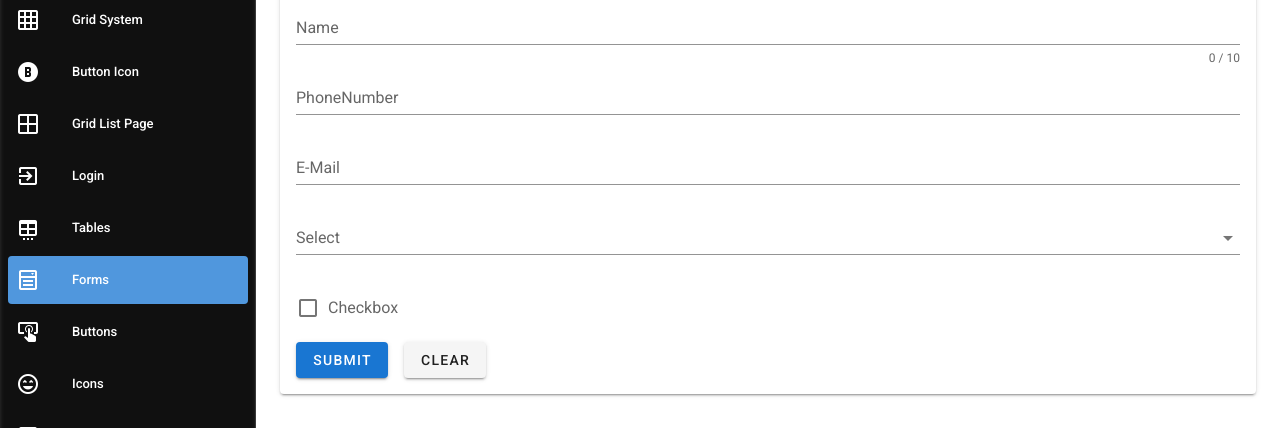
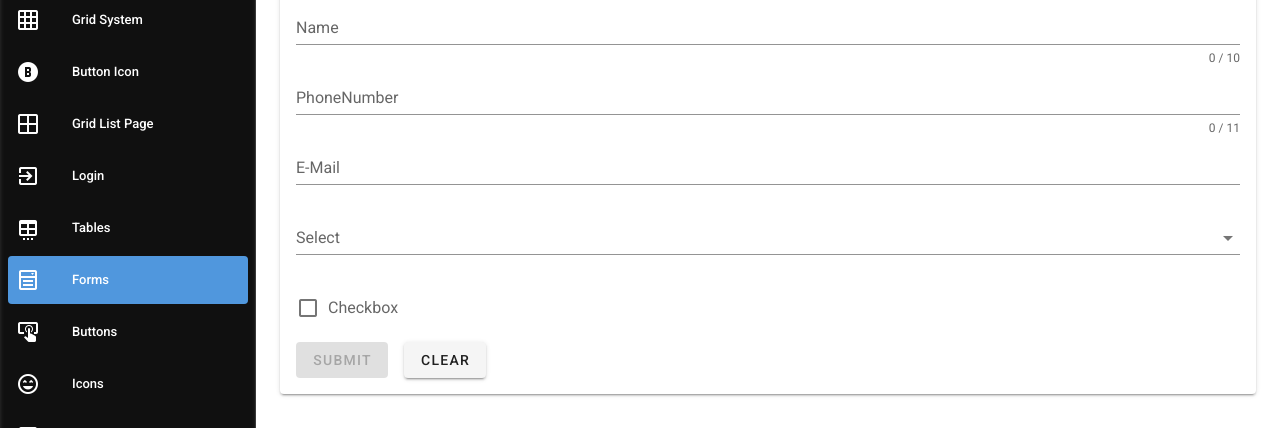
Before and after one commit to songnumber1/my-front-end, a Vue app: page /forms in a window 1280 px wide. Shown: the part 172-600 px from the top of the page. Built offline with nearby package versions, Linux system fonts and the light colour scheme.

Commit message:
Vue&Vuetify 강의 Ep05_2 - Form Validation 2탄 | vee-validate | 유효성검사

```diff
--- a/src/views/Forms.vue
+++ b/src/views/Forms.vue
@@ -6,9 +6,13 @@
 			</v-car-title>
 
 			<v-card-text>
-				<validation-observer>
-					<v-form>
-						<validation-provider name="Name" rules="max:10" v-slot="{ errors }">
+				<validation-observer ref="observer" v-slot="{ invalid }">
+					<v-form @submit.prevent="submit">
+						<validation-provider
+							name="Name"
+							rules="required|max:10"
+							v-slot="{ errors }"
+						>
 							<v-text-field
 								label="Name"
 								v-model="name"
@@ -18,23 +22,77 @@
 							</v-text-field>
 						</validation-provider>
 
-						<validation-provider>
-							<v-text-field label="PhoneNumber"> </v-text-field>
+						<validation-provider
+							name="PhoneNumber"
+							v-slot="{ errors }"
+							:rules="{
+								required: true,
+								numeric: true,
+								digits: 11
+							}"
+						>
+							<v-text-field
+								v-model="phoneNumber"
+								:counter="11"
+								label="PhoneNumber"
+								:error-messages="errors"
+							></v-text-field>
 						</validation-provider>
 
-						<validation-provider>
-							<v-text-field label="E-Mail"> </v-text-field>
+						<validation-provider
+							v-slot="{ errors }"
+							name="E-Mail"
+							:rules="{
+								required: true,
+								email: true
+							}"
+						>
+							<v-text-field
+								label="E-Mail"
+								v-model="email"
+								:error-messages="errors"
+							></v-text-field>
 						</validation-provider>
 
-						<validation-provider>
-							<v-select label="Select" :items="items"> </v-select>
+						<validation-provider
+							v-slot="{ errors }"
+							name="Select"
+							label="Select"
+							:rules="{
+								required: true
+							}"
+						>
+							<v-select
+								label="Select"
+								:items="items"
+								v-model="select"
+								:error-messages="errors"
+							>
+							</v-select>
 						</validation-provider>
 
-						<validation-provider>
-							<v-checkbox label="Checkbox" value="1"></v-checkbox>
+						<validation-provider
+							v-slot="{ errors }"
+							name="checkbox"
+							:rules="{
+								required: true
+							}"
+						>
+							<v-checkbox
+								label="Checkbox"
+								value="1"
+								v-model="checkbox"
+								:error-messages="errors"
+							></v-checkbox>
 						</validation-provider>
 
-						<v-btn type="submit" class="mr-4" color="primary">submit</v-btn>
+						<v-btn
+							type="submit"
+							class="mr-4"
+							color="primary"
+							:disabled="invalid"
+							>submit</v-btn
+						>
 						<v-btn>clear</v-btn>
 					</v-form>
 				</validation-observer>
@@ -45,7 +103,7 @@
 
 <script>
 import { extend, ValidationObserver, ValidationProvider } from 'vee-validate';
-import { max } from 'vee-validate/dist/rules';
+import { max, required, numeric, digits, email } from 'vee-validate/dist/rules';
 
 // extend('max', (value, params) => {
 // 	const limit = params[0];
@@ -60,6 +118,25 @@
 	...max,
 	message: '{_field_}필드는 {length}자를 초과할 수 없습니다.'
 });
+
+extend('required', {
+	...required,
+	message: '{_field_}필드는 필수값입니다.'
+});
+extend('numeric', {
+	...numeric,
+	message: '{_field_}필드는 숫자로만 구성되어야합니다.'
+});
+extend('digits', {
+	...digits,
+	message: '{_field_}필드는 {length} 자리여야합니다.'
+});
+
+extend('email', {
+	...email,
+	message: '잘못된 이메일 주소입니다.'
+});
+
 export default {
 	name: 'Forms',
 	components: {
@@ -69,12 +146,34 @@
 	data() {
 		return {
 			name: null,
+			phoneNumber: null,
+			email: null,
+			select: null,
+			checkbox: null,
 			items: [
 				{ text: '아이템1', value: 1 },
 				{ text: '아이템2', value: 2 },
 				{ text: '아이템3', value: 3 }
 			]
 		};
+	},
+	methods: {
+		submit() {
+			this.$refs.observer.validate().then(result => {
+				console.log('result', result);
+
+				if (result) {
+					alert('양식 제출');
+				}
+			});
+		},
+		clear() {
+			this.name = null;
+			this.phoneNumber = null;
+			this.email = null;
+			this.select = null;
+			this.checkbox = null;
+		}
 	}
 };
 </script>
```
